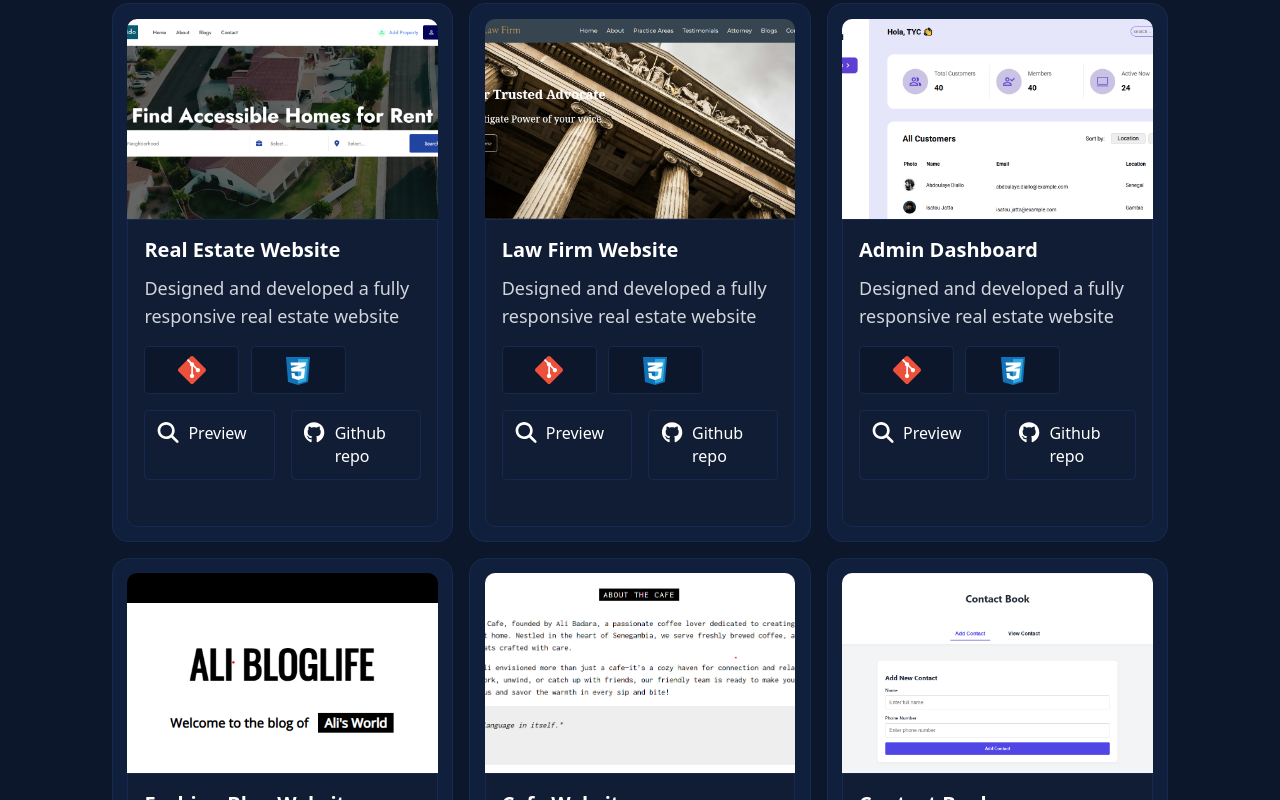
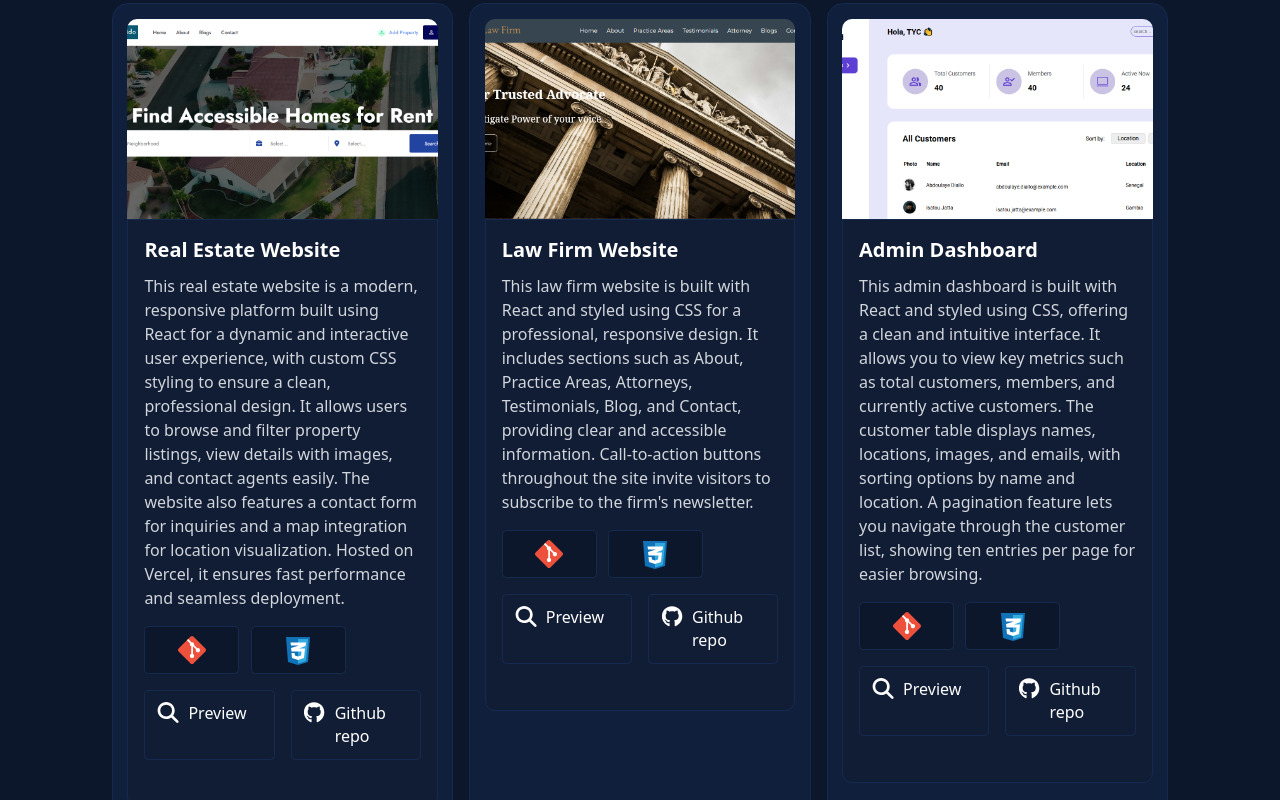
Before and after one commit to AliCamara20/My-Portfolio, a React (Vite) app: page / in a window 1280 px wide. Shown: the part 2000-2800 px from the top of the page. Built offline with nearby package versions, Linux system fonts and the light colour scheme.

Commit message:
update Project.tsx

```diff
--- a/src/Data/data.ts
+++ b/src/Data/data.ts
@@ -43,7 +43,13 @@ export const images: Image[] = [
 export const projects: Project[] = [
     {
         id: 1, name: 'Real Estate Website',
-        description: 'Designed and developed a fully responsive real estate website',
+        description: `This real estate website is a modern, responsive platform built
+            using React for a dynamic and interactive user experience, with custom CSS
+            styling to ensure a clean, professional design. It allows users to browse and filter property
+            listings, view details with images, and contact agents easily.
+            The website also features a contact form for inquiries and a map
+            integration for location visualization. Hosted on Vercel, it ensures fast performance and
+            seamless deployment.`,
         image: house,
         tools: [react_js, css],
         siteLink: 'https://react-estate-website.vercel.app/',
@@ -53,7 +59,10 @@ export const projects: Project[] = [
 
     {
         id: 2, name: 'Law Firm Website',
-        description: 'Designed and developed a fully responsive real estate website',
+        description: `This law firm website is built with React and styled using CSS for a professional,
+            responsive design. It includes sections such as About, Practice Areas, Attorneys, Testimonials,
+            Blog, and Contact, providing clear and accessible information. Call-to-action buttons throughout
+            the site invite visitors to subscribe to the firm's newsletter.`,
         image: justice_img,
         tools: [react_js, css],
         siteLink: 'https://github.com/AliCamara20.github.io/Law-Firm/',
@@ -63,7 +72,11 @@ export const projects: Project[] = [
     ,
     {
         id: 3, name: 'Admin Dashboard',
-        description: 'Designed and developed a fully responsive real estate website',
+        description: `This admin dashboard is built with React and styled using CSS, offering a clean and
+            intuitive interface. It allows you to view key metrics such as total customers, members,
+            and currently active customers. The customer table displays names, locations,
+            images, and emails, with sorting options by name and location. A pagination feature lets
+            you navigate through the customer list, showing ten entries per page for easier browsing.`,
         image: dashboard_img,
         tools: [react_js, css],
         siteLink: 'https://github.com/AliCamara20.github.io/Dashboard/',
@@ -73,7 +86,14 @@ export const projects: Project[] = [
 
     {
         id: 4, name: 'Fashion Blog Website',
-        description: 'Designed and developed a fully responsive real estate website',
+        description:   `This fashion blog is built with HTML, CSS, and JavaScript,
+            offering a sleek and visually engaging design. Each blog post displays a title,
+            release date, a like button for user engagement, and a comment section for replies.
+            The site also features dedicated sections such as Popular Posts, Inspirations, and Tags
+            to help users explore related content. Advertisements are seamlessly integrated, and a
+            subscription section invites visitors to sign up for the latest fashion updates, trends,
+            and new posts. The layout is responsive and designed to provide an enjoyable
+            reading experience across all devices.`,
         image: accessories,
         tools: [html, css, js],
         siteLink: 'https://github.com/AliCamara20.github.io/Blog-website/Blog.html',
@@ -83,7 +103,13 @@ export const projects: Project[] = [
 
     {
         id: 5, name: 'Cafe Website',
-        description: 'Designed and developed a fully responsive real estate website',
+        description: `This café website is built with HTML, CSS, and JavaScript, featuring a warm and
+            inviting design that reflects the café’s atmosphere. Visitors can explore the full menu for
+            food and drinks,  view the café’s location, and place orders directly through the site.
+            It also includes a section about the owner, sharing the story behind the café, along with
+            clearly displayed opening and closing hours. The layout is responsive and easy to navigate,
+            providing a smooth user experience on both desktop and mobile devices.
+`,
         image: cafe_img,
         tools: [html, css, js],
         siteLink: 'https://github.com/AliCamara20.github.io/Cafe-website',
@@ -93,7 +119,11 @@ export const projects: Project[] = [
 
     {
         id: 6, name: 'Contact Book',
-        description: 'Designed and developed a fully responsive real estate website',
+        description: `This contact app is built with React and styled using CSS,
+            offering a clean and responsive interface. Hosted on Vercel, it allows users to add
+            new contacts, view a list of saved contacts, and navigate to individual contact pages.
+            From there, users can easily edit or delete contact information, making contact management
+            simple and efficient.`,
         image: contact_view,
         tools:[react_js, css],
         siteLink: 'https://contact-book-flame.vercel.app/',
--- a/src/Projects/ProjectDesc.tsx
+++ b/src/Projects/ProjectDesc.tsx
@@ -15,7 +15,7 @@ const ProjectDescription = (prop: ProjectDescProp) => {
   return(
     <div className="pr_desc w-full   p-[1em] rounded-b-[10px]">
         <h2 className="text-xl font-semibold mb-[.5em]">{prop.projectName}</h2>
-        <p className="text-lg text-gray-300 w-full">{prop.description}</p>
+        <p className="text-md text-gray-300 w-full">{prop.description}</p>
         <div className=""
         >
 
```
